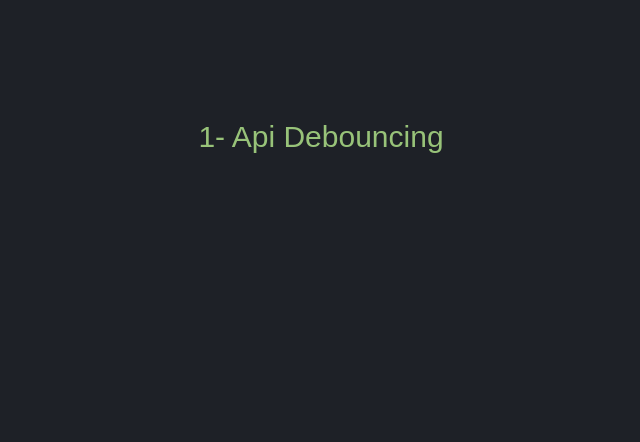
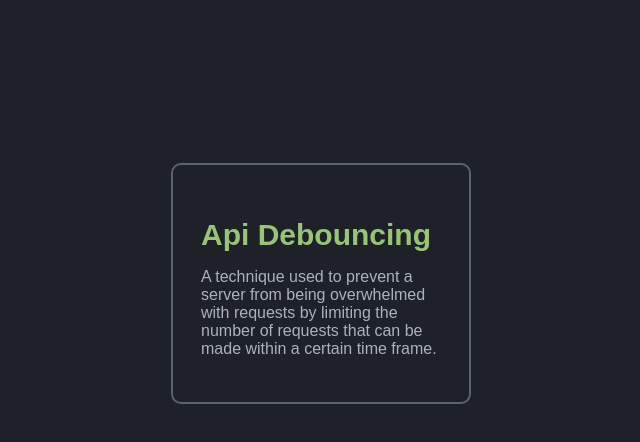
Before and after one commit to OnCloud125252/Frontend-Practice, a website: page pages/index/index.html in a window 1280 px wide. Shown: the whole page, without its empty margins (319-959 px from the left). Drawn offline with Linux system fonts and the light colour scheme; files that its build step writes are made by us from their sources.

Commit message:
Beautify home page

```diff
--- a/pages/index/index.html
+++ b/pages/index/index.html
@@ -13,7 +13,16 @@
 </head>
 
 <body>
-    <a href="../debounce">1- Api Debouncing</a>
+    <h1 class="title"></h1>
+    <a class="card_container" href="../debounce">
+        <h2 class="card_title">
+            Api Debouncing
+        </h2>
+        <p class="card_description">
+            A technique used to prevent a server from being overwhelmed with requests by limiting the
+            number of requests that can be made within a certain time frame.
+        </p>
+    </a>
 </body>
 
 </html>
--- a/pages/index/static/index.css
+++ b/pages/index/static/index.css
@@ -3,17 +3,65 @@ body {
     background-color: var(--background);
     margin: 15vh auto;
     width: 90%;
-    -ms-overflow-style: none;
-    scrollbar-width: none;
-    text-align: center;
+    display: grid;
+    justify-content: center;
 }
 
-a {
-    font-size: 30px;
-    color: var(--green);
+/* .title {} */
+
+.card_container {
+    position: relative;
+    cursor: pointer;
+    width: 300px;
+    box-sizing: border-box;
+    padding: 30px;
     text-decoration: none;
 }
 
-a:hover {
-    text-decoration: underline;
+.card_container::after {
+    content: "";
+    position: absolute;
+    top: 0;
+    right: 0;
+    bottom: 0;
+    left: 0;
+    border: 2px solid var(--brightBlack);
+    border-radius: 10px;
+    transition-duration: 0.5s;
 }
+
+.card_container:hover::after {
+    transform: scale(98%);
+}
+
+.card_title {
+    position: relative;
+    display: block;
+    width: fit-content;
+    font-size: 30px;
+    color: var(--green);
+    margin-bottom: 10px;
+    transition-duration: 0.5s;
+}
+
+.card_title::after {
+    content: "";
+    position: absolute;
+    bottom: 0;
+    left: 0;
+    width: 100%;
+    height: 2px;
+    transform: scaleX(0);
+    transform-origin: left;
+    transition-duration: 0.5s;
+    background-color: var(--green);
+}
+
+.card_container:hover .card_title::after {
+    transform: scaleX(100%);
+}
+
+.card_description {
+    display: block;
+    color: var(--foreground);
+}
```
